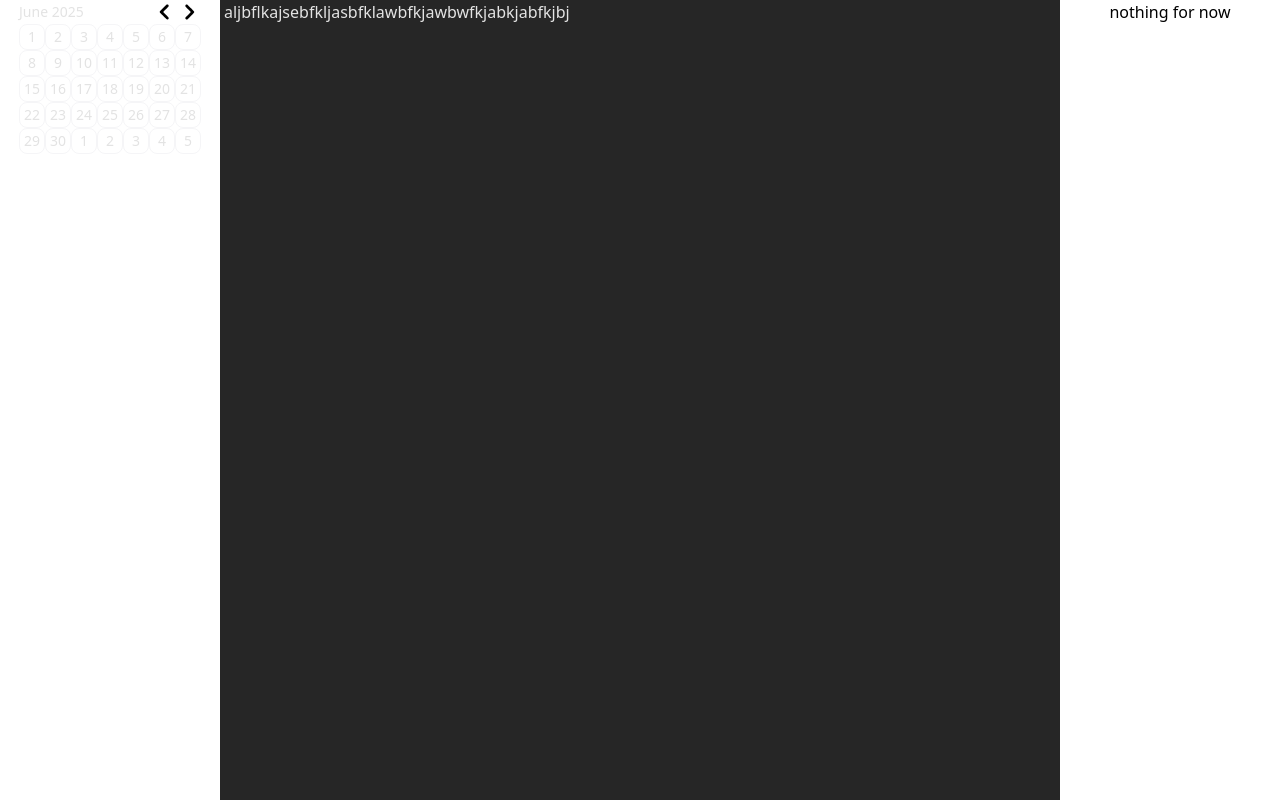
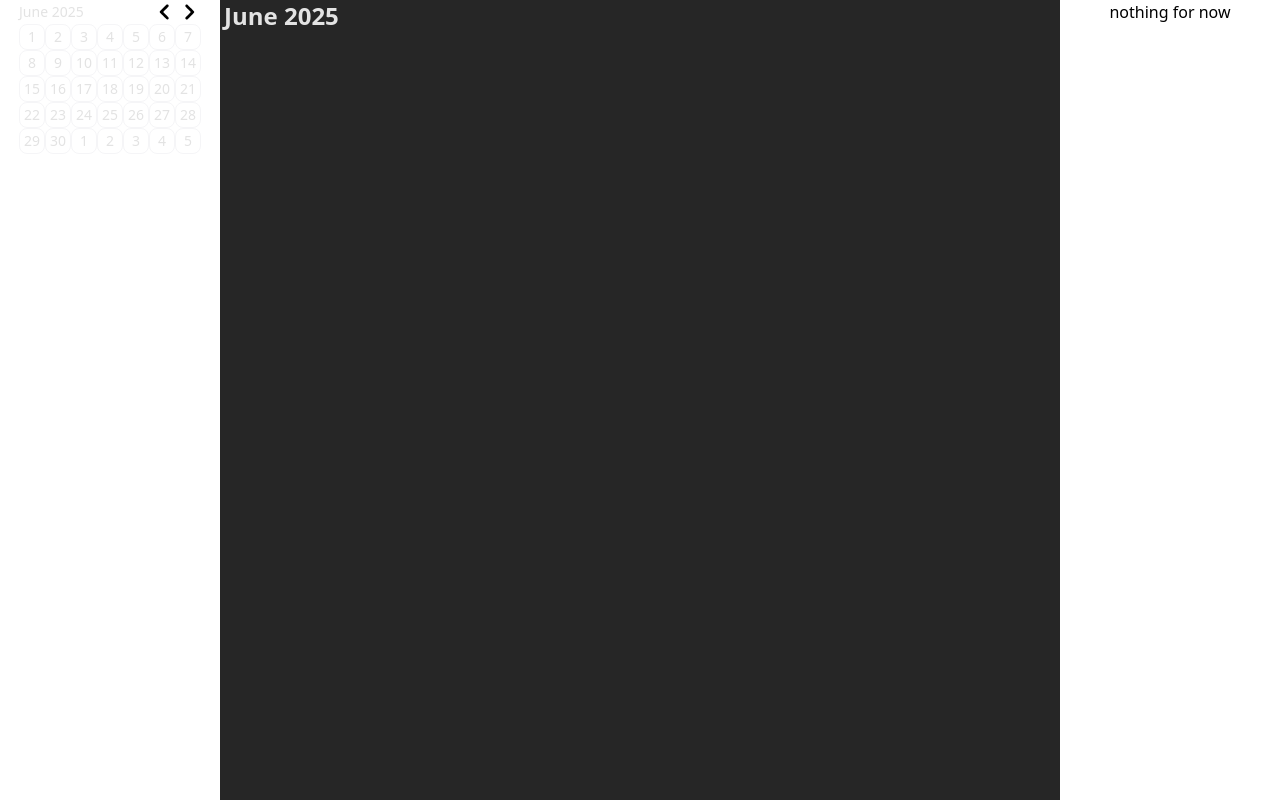
Before and after one commit to WesleyTran0/wescalendar, a Next.js app: page / in a window 1280 px wide. Built offline with nearby package versions, Linux system fonts and the light colour scheme.

Commit message:
Added the month name and figured out how to use contexts

```diff
--- a/src/components/calendar/Calendar.tsx
+++ b/src/components/calendar/Calendar.tsx
@@ -1,17 +1,17 @@
+"use client";
 import { ReactElement } from "react";
 import CalendarHeader from "./CalendarHeader";
+// import { useCalendar } from "@context/CalendarContext";
 
 type CalendarProps = {
-  today?: Date;
-  focused?: Date;
   className?: string;
 };
 
 export default function Calendar({
-  today = new Date(),
-  focused = new Date(),
   className = "",
 }: CalendarProps): ReactElement {
+  // const { focusedDate, view } = useCalendar();
+
   return (
     <div className={className}>
       <CalendarHeader />
--- a/src/components/calendar/CalendarHeader.tsx
+++ b/src/components/calendar/CalendarHeader.tsx
@@ -1,13 +1,36 @@
 "use client";
 
-import { ReactElement } from "react";
+import { useCalendar } from "@context/CalendarContext";
+import { MONTHS } from "@/shared/dates";
+import { useState } from "react";
 
 type CalenderHeader = {};
 
-export default function CalendarHeader({ }: CalenderHeader): ReactElement {
+export default function CalendarHeader({ }: CalenderHeader) {
+  const { focusedDate, setFocusedDate } = useCalendar();
+  const [monthName, setMonthName] = useState(MONTHS[focusedDate.getMonth()]);
+  const [curYear, setCurYear] = useState(focusedDate.getFullYear());
+
+  function buttonPress(forward: boolean) {
+    const direction = forward ? 1 : -1;
+
+    const offsettedByMonth = new Date(
+      focusedDate.getFullYear(),
+      focusedDate.getMonth(),
+      focusedDate.getDate(),
+    );
+
+    setFocusedDate(offsettedByMonth);
+    setMonthName(MONTHS[offsettedByMonth.getMonth()]);
+    setCurYear(offsettedByMonth.getFullYear());
+  }
+
   return (
     <div className="w-full h-20 text-standard-text">
-      aljbflkajsebfkljasbfklawbfkjawbwfkjabkjabfkjbj
+      <div className="text-2xl font-semibold flex flex-col justify-end">
+        {monthName} {curYear}
+      </div>
+      {/* TODO: Add Month buttons to change forward and backward months */}
     </div>
   );
 }
--- a/tsconfig.json
+++ b/tsconfig.json
@@ -37,6 +37,9 @@
       ],
       "@public/*": [
         "./public/*"
+      ],
+      "@context/*": [
+        "./src/contexts/*"
       ]
     }
   },
```
